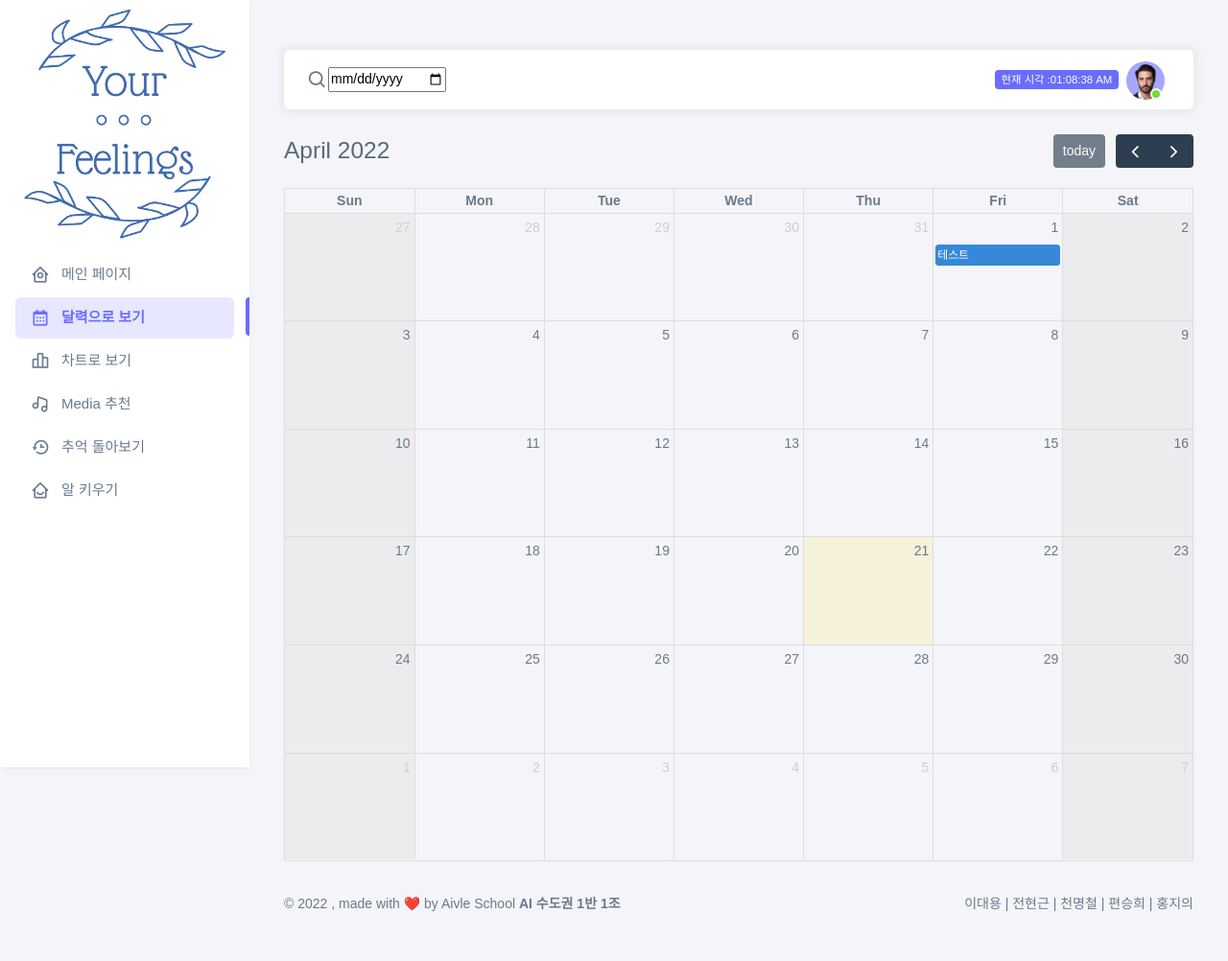
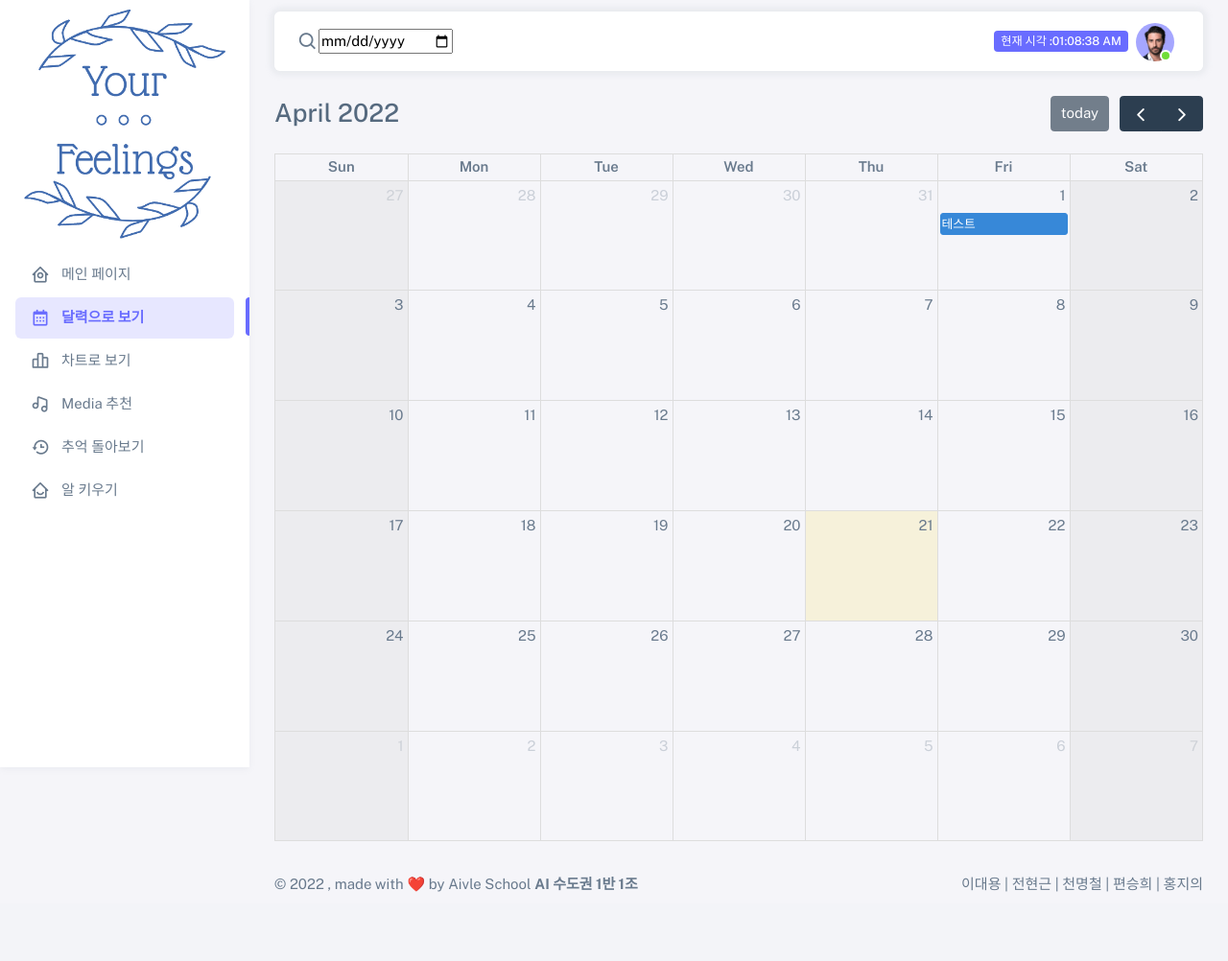
Before and after one commit to AIVLE-School-first-Big-Project/Your-Feelings, a Django app: page /main/calendar in a window 1280 px wide. Shown: the whole page at 96% size. After the commit the page ends 930 px from the top, so only its background shows below. Run offline with Django 3.2, Linux system fonts and the light colour scheme; lists and menus that the app fills with data are empty; some libraries are stand-ins or nearby versions; some web fonts are replaced.

Commit message:
달력 페이지 resizing

```diff
--- a/mainApp/templates/mainApp/calendar.html
+++ b/mainApp/templates/mainApp/calendar.html
@@ -221,40 +221,6 @@
 
 
               <div id='calendar'></div>
-              <style>
-
-                body {
-                  margin: 40px 10px;
-                  padding: 0;
-                  font-family: Arial, Helvetica Neue, Helvetica, sans-serif;
-                  font-size: 14px;
-                }
-
-                #calendar {
-                  max-height: 800px;
-                  margin: 0 auto;
-                }
-              </style>
-
-
-
-
-
-
-
-
-
-
-
-
-
-
-
-
-
-
-
-
 
               <!-- {% endblock content %} -->
             </div>
```
